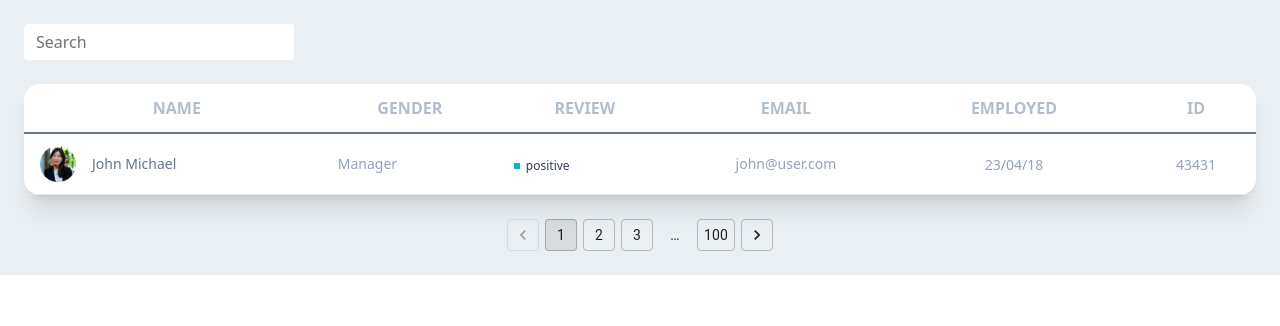
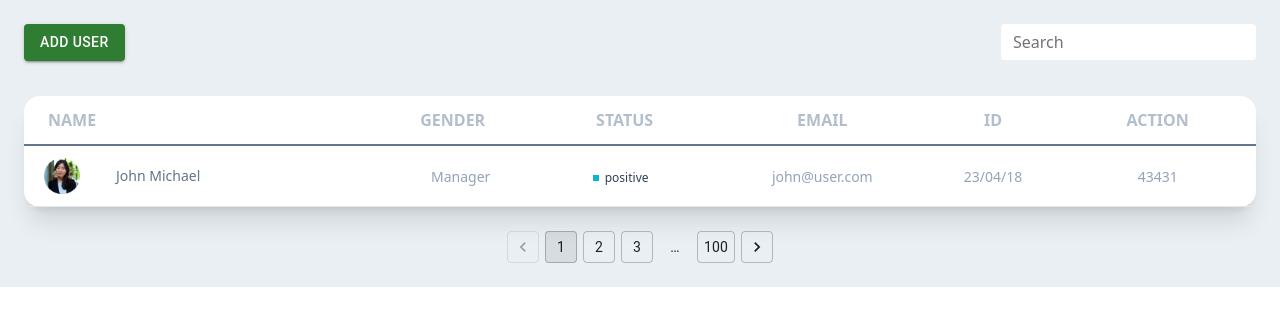
Before and after one commit to nazimameer/userManagement, a React (Vite) app in the folder Client/: page / in a window 1280 px wide. Shown: the top 326 px of the page. Built offline with nearby package versions, Linux system fonts and the light colour scheme.

Commit message:
List User page UI

```diff
--- a/Client/src/pages/ListUsers.jsx
+++ b/Client/src/pages/ListUsers.jsx
@@ -1,10 +1,15 @@
 /* eslint-disable react/no-unknown-property */
 import { people } from "../assets";
-import { Pagination } from "@mui/material";
+import { Pagination, Button } from "@mui/material";
 const ListUsers = () => {
   return (
     <div className="w-full p-6 mx-auto bg-[#e9eff3] ">
-      <div className="w-[170px] sm:w-[270px]">
+      <div className="flex justify-between  w-full">
+        <div>
+        <Button variant="contained" color="success">
+  Add User
+</Button>
+        </div>
         <div className="relative mb-3 rounded" data-te-input-wrapper-init>
           <input
             type="search"
@@ -19,6 +24,7 @@ const ListUsers = () => {
             Search
           </label>
         </div>
+
       </div>
 
       {/* table */}
@@ -29,33 +35,33 @@ const ListUsers = () => {
               <table className="items-center w-full mb-0 align-top border-gray-200 text-slate-500 ">
                 <thead className="align-bottom">
                   <tr>
-                    <th className="px-6 py-3 font-bold uppercase align-middle bg-transparent border-b border-gray-200 border-solid shadow-none text-xxs tracking-none whitespace-nowrap text-slate-400 opacity-70   ">
+                    <th className="px-6 py-3 font-bold uppercase text-left bg-transparent border-b border-gray-200 border-solid shadow-none text-xxs tracking-none whitespace-nowrap text-slate-400 opacity-70   ">
                       name
                     </th>
                     <th className="px-6 py-3 pl-2 font-bold uppercase align-middle bg-transparent border-b border-gray-200 border-solid shadow-none text-xxs tracking-none whitespace-nowrap text-slate-400 opacity-70   ">
                       Gender
                     </th>
                     <th className="px-6 py-3 pl-2 font-bold uppercase align-middle bg-transparent border-b border-gray-200 border-solid shadow-none text-xxs tracking-none whitespace-nowrap text-slate-400 opacity-70   ">
-                      review
+                      Status
                     </th>
                     <th className="px-6 py-3 font-bold text-center uppercase align-middle bg-transparent border-b border-gray-200 border-solid shadow-none text-xxs tracking-none whitespace-nowrap text-slate-400 opacity-70   ">
-                      email
+                      Email
                     </th>
                     <th className="px-6 py-3 font-bold text-center uppercase align-middle bg-transparent border-b border-gray-200 border-solid shadow-none text-xxs tracking-none whitespace-nowrap text-slate-400 opacity-70   ">
-                      employed
+                    id
                     </th>
                     <th className="px-6 py-3 font-bold text-center uppercase align-middle bg-transparent border-b border-gray-200 border-solid shadow-none text-xxs tracking-none whitespace-nowrap text-slate-400 opacity-70   ">
-                      id
+                      action
                     </th>
                   </tr>
                 </thead>
-                <tbody className="border-t-2 border-current border-solid ">
-                  <tr>
-                    <td className="p-2 align-middle bg-transparent border-b whitespace-nowrap ">
-                      <div className="flex px-2 py-1">
+                <tbody className="border-t-2 border-current border-solid w-full">
+                  <tr className="w-full">
+                    <td className="p-2 bg-transparent flex  border-b whitespace-nowrap ">
+                      <div className="flex gap-2 px-3 py-1">
                         <div>
                           <img
-                            className="inline-flex items-center justify-center mr-4 text-sm text-white transition-all duration-200 ease-in-out h-9 w-9 rounded-xl"
+                            className="inline-flex items-center object-contain justify-center mr-7 h-9 w-9 rounded-xl"
                             src={people}
                             alt="avatar image"
                           />
@@ -67,12 +73,12 @@ const ListUsers = () => {
                         </div>
                       </div>
                     </td>
-                    <td className="p-2 align-middle bg-transparent border-b whitespace-nowrap ">
+                    <td className="p-2 align-middle text-center bg-transparent border-b whitespace-nowrap ">
                       <p className="mb-0 text-sm leading-normal text-slate-400 ">
                         Manager
                       </p>
                     </td>
-                    <td className="p-2 align-middle bg-transparent border-b whitespace-nowrap ">
+                    <td className="p-2 align-middle text-center bg-transparent border-b whitespace-nowrap ">
                       <span className="py-2.2 rounded-1.8 text-sm mr-6 inline-block whitespace-nowrap bg-transparent px-0 text-center align-baseline font-normal leading-none text-white">
                         <i className="rounded-circle mr-1.5 inline-block h-1.5 w-1.5 bg-cyan-500 align-middle"></i>
                         <span className="text-xs leading-tight text-slate-700 ">
```
